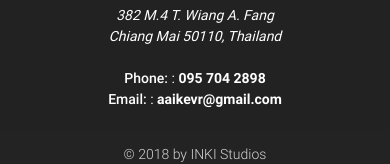
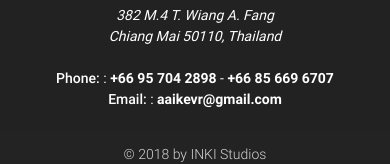
Before and after one commit to inkistudios/inkistudios.github.io, a plain HTML site: page index.html in a window 390 px wide. Shown: the part 2662-2826 px from the top of the page. Drawn offline with nearby package versions, Linux system fonts and the light colour scheme.

Commit message:
add 2nd phone number to contact details

```diff
--- a/index.html
+++ b/index.html
@@ -136,7 +136,7 @@
               </address>
               <br/>
               <div>
-                <strong>Phone: </strong>: <a href="tel:+496170961709">095 704 2898</a>
+                <strong>Phone: </strong>: <a href="tel:+496170961709">+66 95 704 2898</a> - <a href="tel:+496170961709">+66 85 669 6707</a>
               </div>
               <div>
                 <strong>Email: </strong>: <a href="email:aaikevr@gmail.com">aaikevr@gmail.com</a>
```
